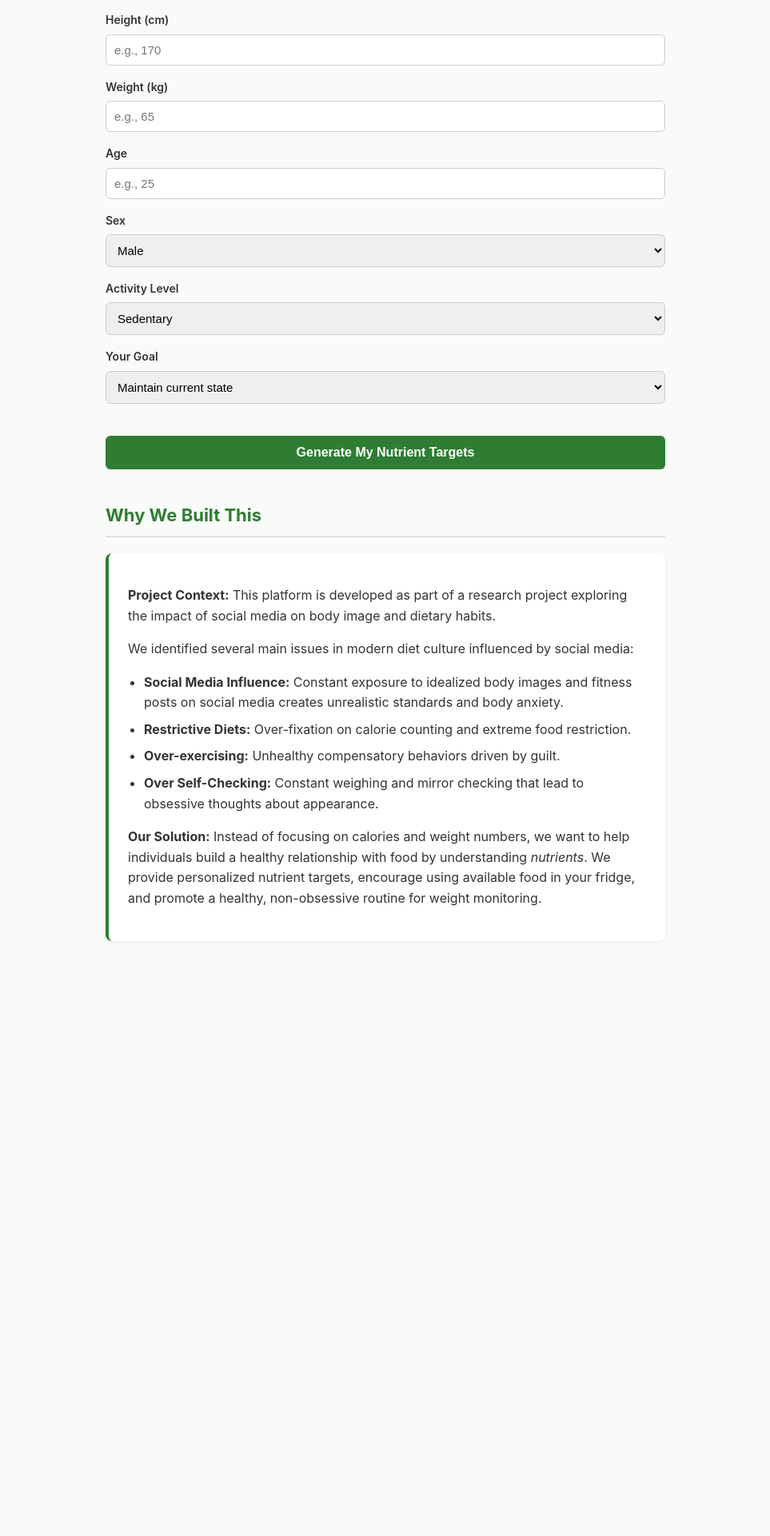
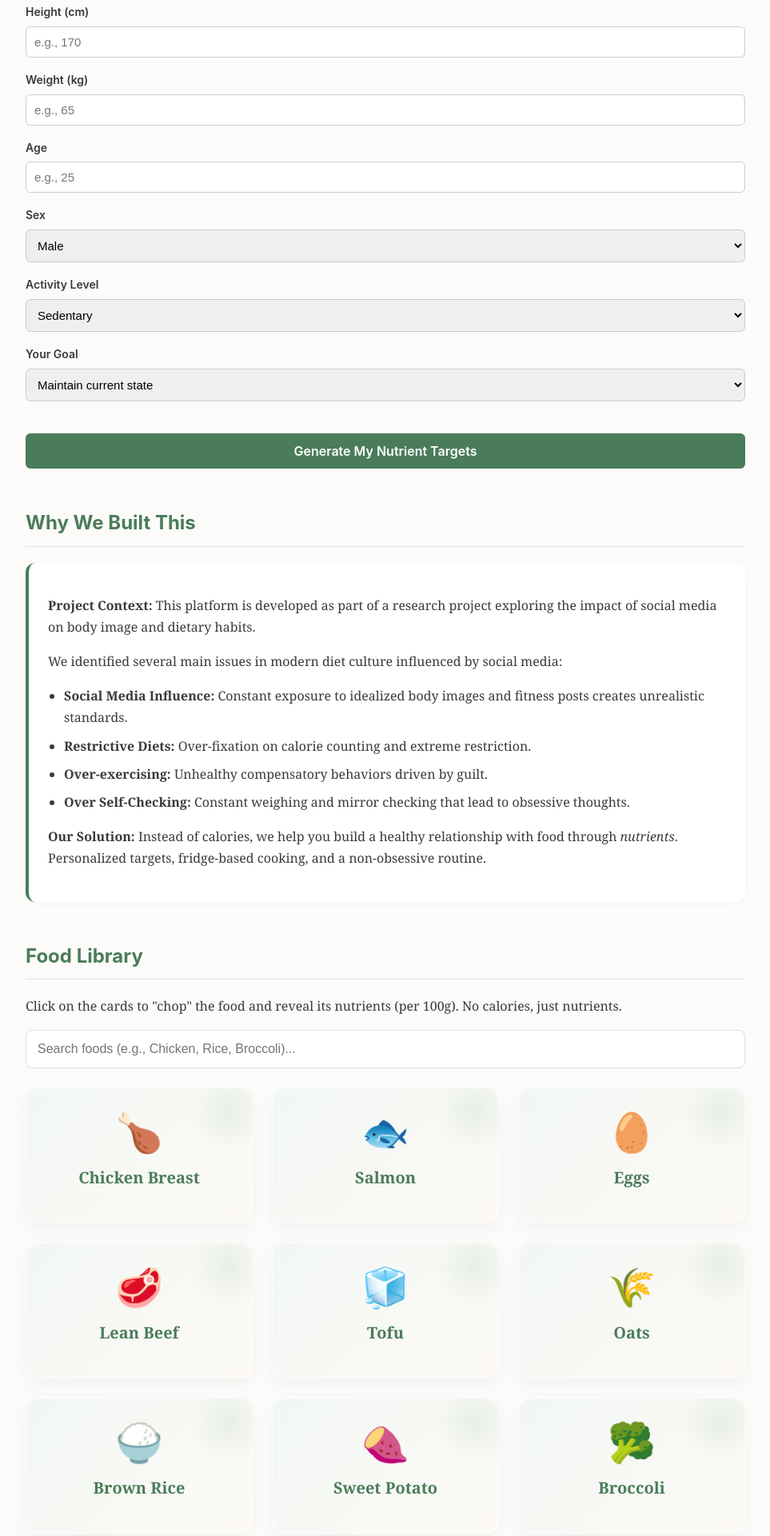
Before and after one commit to wenxuangao092-stack/nutrition-site, a plain HTML site: page index.html in a window 1280 px wide. Shown: the part 174-2095 px from the top of the page at 80% size, without its empty margins (158-1121 px from the left). Before the commit the page ends 1391 px from the top, so only its background shows below. Drawn offline with Linux system fonts and the light colour scheme.

Commit message:
Refactor HTML and CSS for nutrient plan interface
Updated styles and layout for improved readability and user experience. Added new input fields for height, weight, and age, and refined the food card design.

```diff
--- a/index.html
+++ b/index.html
@@ -6,155 +6,233 @@
   <title>Nutrient Plan | Redefining Healthy Eating</title>
   <style>
     :root {
-      --primary: #2e7d32;
-      --bg: #f9fbf9;
-      --text: #333;
-      --card-bg: #ffffff;
+      --primary: #4a7c59;
+      --bg: #fcfbfa;
+      --text: #3a3a3a;
+      --watercolor-bg-1: #f2f7f4;
+      --watercolor-bg-2: #fdfaf6;
     }
     body {
-      font-family: -apple-system, BlinkMacSystemFont, "Segoe UI", Roboto, Helvetica, Arial, sans-serif;
-      max-width: 700px;
-      margin: 40px auto;
-      padding: 0 20px;
-      line-height: 1.6;
-      color: var(--text);
-      background-color: var(--bg);
+      font-family: "Georgia", "Times New Roman", serif;
+      max-width: 900px; margin: 40px auto; padding: 0 20px; line-height: 1.7;
+      color: var(--text); background-color: var(--bg);
     }
-    h1 { font-size: 32px; color: var(--primary); margin-bottom: 8px;}
-    h2 { font-size: 22px; color: var(--primary); margin-top: 40px; border-bottom: 2px solid #e0e0e0; padding-bottom: 8px;}
-    .subtitle { color: #666; font-size: 16px; margin-bottom: 30px; }
+    h1, h2, h3, label, button { font-family: -apple-system, BlinkMacSystemFont, "Segoe UI", Roboto, sans-serif; }
+    h1 { font-size: 36px; color: var(--primary); margin-bottom: 8px; letter-spacing: -0.5px;}
+    h2 { font-size: 24px; color: var(--primary); margin-top: 48px; border-bottom: 1px solid #e0e0e0; padding-bottom: 8px;}
+    .subtitle { color: #666; font-size: 17px; margin-bottom: 30px; font-style: italic;}
 
-    /* 表单样式 */
     .form-group { margin-bottom: 16px; }
     label { display: block; margin-bottom: 6px; font-weight: 600; font-size: 14px; }
-    input, select {
-      width: 100%; padding: 10px; border: 1px solid #ccc; border-radius: 6px; box-sizing: border-box; font-size: 15px;
-    }
-    button {
-      width: 100%; margin-top: 24px; padding: 12px; font-size: 16px; font-weight: 600; color: white;
-      background-color: var(--primary); border: none; border-radius: 6px; cursor: pointer; transition: background 0.2s;
-    }
-    button:hover { background-color: #1b5e20; }
+    input, select { width: 100%; padding: 10px; border: 1px solid #ccc; border-radius: 6px; box-sizing: border-box; font-size: 15px; font-family: sans-serif;}
+    button { width: 100%; margin-top: 24px; padding: 12px; font-size: 16px; font-weight: 600; color: white; background-color: var(--primary); border: none; border-radius: 6px; cursor: pointer; transition: background 0.2s;}
+    button:hover { background-color: #325a3f; }
 
-    /* 结果框样式 */
-    #result {
-      margin-top: 30px; padding: 20px; background: var(--card-bg); border: 1px solid #e0e0e0;
-      border-radius: 8px; display: none; box-shadow: 0 4px 6px rgba(0,0,0,0.05);
-    }
+    #result { margin-top: 30px; padding: 24px; background: white; border: 1px solid #e0e0e0; border-radius: 12px; display: none; box-shadow: 0 4px 15px rgba(0,0,0,0.03);}
     #result h3 { margin-top: 0; color: var(--primary); }
     .disclaimer { font-size: 12px; color: #888; margin-top: 16px; font-style: italic; }
 
-    /* 研究背景样式 */
-    .research-section {
-      background-color: var(--card-bg);
-      padding: 24px;
-      border-radius: 8px;
-      border-left: 4px solid var(--primary);
-      box-shadow: 0 2px 4px rgba(0,0,0,0.05);
-      margin-top: 20px;
-    }
+    .research-section { background-color: white; padding: 24px; border-radius: 12px; border-left: 4px solid var(--primary); box-shadow: 0 2px 10px rgba(0,0,0,0.03); margin-top: 20px;}
     .research-section p { margin-bottom: 16px; }
     .research-section ul { padding-left: 20px; }
     .research-section li { margin-bottom: 8px; }
+
+    #searchInput { margin-bottom: 24px; padding: 14px; font-size: 16px; border-radius: 8px; border: 1px solid #ddd; width: 100%; box-sizing: border-box; font-family: sans-serif; }
+
+    /* 💡 食物卡片基础样式 */
+    .food-grid { display: grid; grid-template-columns: repeat(auto-fill, minmax(240px, 1fr)); gap: 24px; }
+    .food-card {
+      background: linear-gradient(135deg, var(--watercolor-bg-1), var(--watercolor-bg-2));
+      border-radius: 16px; padding: 24px; box-shadow: 0 8px 20px rgba(0,0,0,0.04), inset 0 0 0 1px rgba(255,255,255,0.8);
+      transition: transform 0.3s cubic-bezier(0.175, 0.885, 0.32, 1.275), box-shadow 0.3s ease; /* 弹跳曲线 */
+      position: relative; overflow: hidden; cursor: pointer;
+    }
+    /* 💡 跳跃性悬停效果 */
+    .food-card:hover {
+      transform: translateY(-8px) scale(1.02);
+      box-shadow: 0 15px 30px rgba(74, 124, 89, 0.15);
+    }
+
+    .food-card::before {
+      content: ""; position: absolute; top: -20px; right: -20px; width: 100px; height: 100px;
+      background: radial-gradient(circle, rgba(162, 196, 170, 0.2) 0%, rgba(255,255,255,0) 70%);
+      border-radius: 50%; z-index: 0;
+    }
+
+    .food-card-content { position: relative; z-index: 1; text-align: center; }
+
+    /* 💡 切菜动画核心容器 */
+    .emoji-container {
+      font-size: 48px; margin-bottom: 12px; display: flex; justify-content: center; align-items: center; height: 60px;
+      transition: transform 0.3s ease;
+    }
+    /* 动画类：点击时触发 */
+    .chopping .emoji-container { animation: chop 0.4s ease forwards; }
+    @keyframes chop {
+      0% { transform: scale(1) rotate(0deg); }
+      30% { transform: scale(1.1) rotate(-10deg); }
+      50% { transform: scale(1.1) rotate(10deg); } /* 模拟刀切下去的震动 */
+      100% { transform: scale(0.9) rotate(0deg); opacity: 0; } /* 切成两半并消失 */
+    }
+
+    .food-card h4 { margin: 0 0 16px 0; font-size: 20px; color: var(--primary); font-family: "Georgia", serif;}
+
+    /* 数据面板默认隐藏，切菜后出现 */
+    .nutrient-data { display: none; text-align: left; animation: fadeInUp 0.5s ease forwards; }
+    @keyframes fadeInUp {
+      from { opacity: 0; transform: translateY(10px); }
+      to { opacity: 1; transform: translateY(0); }
+    }
+
+    .nutrient-row { display: flex; justify-content: space-between; font-size: 14px; margin-bottom: 8px; color: #555; border-bottom: 1px dashed #dcdcdc; padding-bottom: 6px; font-family: sans-serif;}
+    .nutrient-row span:last-child { font-weight: bold; color: #222; }
+    .per-100g { font-size: 11px; color: #999; margin-top: 12px; text-align: right; font-family: sans-serif;}
   </style>
 </head>
 <body>
   <h1>Nutrient Plan</h1>
   <p class="subtitle">A calorie-free approach to personalized nutrition. Focus on what your body needs, not the numbers.</p>
 
-  <!-- 测评部分 -->
-  <div class="form-group">
-    <label>Height (cm)</label>
-    <input id="height" type="number" placeholder="e.g., 170">
-  </div>
-  <div class="form-group">
-    <label>Weight (kg)</label>
-    <input id="weight" type="number" placeholder="e.g., 65">
-  </div>
-  <div class="form-group">
-    <label>Age</label>
-    <input id="age" type="number" placeholder="e.g., 25">
-  </div>
+  <div class="form-group"><label>Height (cm)</label><input id="height" type="number" placeholder="e.g., 170"></div>
+  <div class="form-group"><label>Weight (kg)</label><input id="weight" type="number" placeholder="e.g., 65"></div>
+  <div class="form-group"><label>Age</label><input id="age" type="number" placeholder="e.g., 25"></div>
   <div class="form-group">
     <label>Sex</label>
-    <select id="sex">
-      <option value="male">Male</option>
-      <option value="female">Female</option>
-    </select>
+    <select id="sex"><option value="male">Male</option><option value="female">Female</option></select>
   </div>
   <div class="form-group">
     <label>Activity Level</label>
     <select id="activity">
-      <option value="sedentary">Sedentary</option>
-      <option value="light">Lightly active</option>
-      <option value="moderate">Moderately active</option>
-      <option value="high">Very active</option>
+      <option value="sedentary">Sedentary</option><option value="light">Lightly active</option>
+      <option value="moderate">Moderately active</option><option value="high">Very active</option>
     </select>
   </div>
   <div class="form-group">
     <label>Your Goal</label>
     <select id="goal">
-      <option value="maintain">Maintain current state</option>
-      <option value="lose">Reduce fat / Lose weight</option>
-      <option value="gain">Build muscle</option>
+      <option value="maintain">Maintain current state</option><option value="lose">Reduce fat / Lose weight</option><option value="gain">Build muscle</option>
     </select>
   </div>
 
   <button onclick="calculate()">Generate My Nutrient Targets</button>
-
   <div id="result"></div>
 
-  <!-- 研究背景部分 (Research Context) -->
   <h2>Why We Built This</h2>
   <div class="research-section">
     <p><strong>Project Context:</strong> This platform is developed as part of a research project exploring the impact of social media on body image and dietary habits.</p>
     <p>We identified several main issues in modern diet culture influenced by social media:</p>
     <ul>
-      <li><strong>Social Media Influence:</strong> Constant exposure to idealized body images and fitness posts on social media creates unrealistic standards and body anxiety.</li>
-      <li><strong>Restrictive Diets:</strong> Over-fixation on calorie counting and extreme food restriction.</li>
+      <li><strong>Social Media Influence:</strong> Constant exposure to idealized body images and fitness posts creates unrealistic standards.</li>
+      <li><strong>Restrictive Diets:</strong> Over-fixation on calorie counting and extreme restriction.</li>
       <li><strong>Over-exercising:</strong> Unhealthy compensatory behaviors driven by guilt.</li>
-      <li><strong>Over Self-Checking:</strong> Constant weighing and mirror checking that lead to obsessive thoughts about appearance.</li>
+      <li><strong>Over Self-Checking:</strong> Constant weighing and mirror checking that lead to obsessive thoughts.</li>
     </ul>
-    <p><strong>Our Solution:</strong> Instead of focusing on calories and weight numbers, we want to help individuals build a healthy relationship with food by understanding <em>nutrients</em>. We provide personalized nutrient targets, encourage using available food in your fridge, and promote a healthy, non-obsessive routine for weight monitoring.</p>
+    <p><strong>Our Solution:</strong> Instead of calories, we help you build a healthy relationship with food through <em>nutrients</em>. Personalized targets, fridge-based cooking, and a non-obsessive routine.</p>
   </div>
 
+  <h2>Food Library</h2>
+  <p>Click on the cards to "chop" the food and reveal its nutrients (per 100g). No calories, just nutrients.</p>
+
+  <input type="text" id="searchInput" placeholder="Search foods (e.g., Chicken, Rice, Broccoli)..." onkeyup="filterFoods()">
+  <div class="food-grid" id="foodGrid"></div>
+
   <script>
+    // 测评逻辑
     function calculate() {
       const h = parseFloat(document.getElementById('height').value);
       const w = parseFloat(document.getElementById('weight').value);
       const age = parseFloat(document.getElementById('age').value);
       const goal = document.getElementById('goal').value;
 
-      if (!h || !w || !age) {
-        alert('Please fill in height, weight, and age.');
-        return;
-      }
+      if (!h || !w || !age) { alert('Please fill in height, weight, and age.'); return; }
 
       const bmi = w / ((h / 100) ** 2);
-      let bmiNote = '';
-      if (bmi < 18.5) bmiNote = 'Underweight. Reducing diet is not recommended.';
-      else if (bmi < 25) bmiNote = 'Normal range. Great!';
-      else bmiNote = 'Overweight. Focusing on nutrition might be beneficial.';
+      let bmiNote = bmi < 18.5 ? 'Underweight.' : (bmi < 25 ? 'Normal range.' : 'Overweight.');
 
-      let proteinPerKg = 1.2;
-      if (goal === 'gain') proteinPerKg = 1.8;
-      if (goal === 'lose') proteinPerKg = 1.6;
-
+      let proteinPerKg = goal === 'gain' ? 1.8 : (goal === 'lose' ? 1.6 : 1.2);
       const protein = Math.round(w * proteinPerKg);
-      const fiber = 28;
       const fat = Math.round(w * 0.8);
 
       document.getElementById('result').style.display = 'block';
       document.getElementById('result').innerHTML = `
         <h3>Your Daily Nutrition Plan</h3>
-        <p><strong>Your BMI:</strong> ${bmi.toFixed(1)} (${bmiNote})</p>
+        <p><strong>BMI:</strong> ${bmi.toFixed(1)} (${bmiNote})</p>
         <hr style="border:0; border-top:1px solid #eee; margin: 16px 0;">
         <p><strong>Protein Target:</strong> ${protein} g</p>
         <p><strong>Fat Target:</strong> ~${fat} g</p>
-        <p><strong>Dietary Fiber Target:</strong> ${fiber} g</p>
-        <p class="disclaimer">* This is a general guideline, not medical advice.</p>
+        <p><strong>Dietary Fiber Target:</strong> 28 g</p>
+        <p class="disclaimer">* General guideline, not medical advice.</p>
       `;
     }
+
+    // 食物数据库（加了 Emoji 图标）
+    const foods = [
+      { name: "Chicken Breast", protein: 31, fat: 3.6, fiber: 0, emoji: "🍗" },
+      { name: "Salmon", protein: 20, fat: 13, fiber: 0, emoji: "🐟" },
+      { name: "Eggs", protein: 13, fat: 11, fiber: 0, emoji: "🥚" },
+      { name: "Lean Beef", protein: 26, fat: 15, fiber: 0, emoji: "🥩" },
+      { name: "Tofu", protein: 8, fat: 4.8, fiber: 0.3, emoji: "🧊" },
+      { name: "Oats", protein: 17, fat: 7, fiber: 10, emoji: "🌾" },
+      { name: "Brown Rice", protein: 2.6, fat: 0.9, fiber: 1.8, emoji: "🍚" },
+      { name: "Sweet Potato", protein: 1.6, fat: 0.1, fiber: 3, emoji: "🍠" },
+      { name: "Broccoli", protein: 2.8, fat: 0.4, fiber: 2.6, emoji: "🥦" },
+      { name: "Spinach", protein: 2.9, fat: 0.4, fiber: 2.2, emoji: "🥬" },
+      { name: "Avocado", protein: 2, fat: 15, fiber: 6.7, emoji: "🥑" },
+      { name: "Almonds", protein: 21, fat: 49, fiber: 12, emoji: "🥜" },
+      { name: "Banana", protein: 1.1, fat: 0.3, fiber: 2.6, emoji: "🍌" }
+    ];
+
+    // 渲染食物卡片
+    function renderFoods(foodArray) {
+      const grid = document.getElementById('foodGrid');
+      grid.innerHTML = '';
+
+      foodArray.forEach(food => {
+        const card = document.createElement('div');
+        card.className = 'food-card';
+        card.onclick = function() { chopFood(this); }; // 绑定点击切菜事件
+
+        card.innerHTML = `
+          <div class="food-card-content">
+            <div class="emoji-container">${food.emoji}</div>
+            <h4>${food.name}</h4>
+            <div class="nutrient-data">
+              <div class="nutrient-row"><span>Protein</span><span>${food.protein} g</span></div>
+              <div class="nutrient-row"><span>Fat</span><span>${food.fat} g</span></div>
+              <div class="nutrient-row"><span>Fiber</span><span>${food.fiber} g</span></div>
+              <div class="per-100g">per 100g</div>
+            </div>
+          </div>
+        `;
+        grid.appendChild(card);
+      });
+    }
+
+    // 💡 切菜动画逻辑
+    function chopFood(card) {
+      // 防止重复点击
+      if (card.classList.contains('chopping')) return;
+
+      card.classList.add('chopping');
+
+      // 0.4秒动画结束后，隐藏 Emoji，显示营养素数据
+      setTimeout(() => {
+        card.querySelector('.emoji-container').style.display = 'none';
+        card.querySelector('.nutrient-data').style.display = 'block';
+        // 移除动画类，方便下次可能重置
+        card.classList.remove('chopping');
+      }, 400);
+    }
+
+    // 搜索过滤逻辑
+    function filterFoods() {
+      const query = document.getElementById('searchInput').value.toLowerCase();
+      const filtered = foods.filter(f => f.name.toLowerCase().includes(query));
+      renderFoods(filtered);
+    }
+
+    // 初始化加载
+    renderFoods(foods);
   </script>
 </body>
 </html>
```
